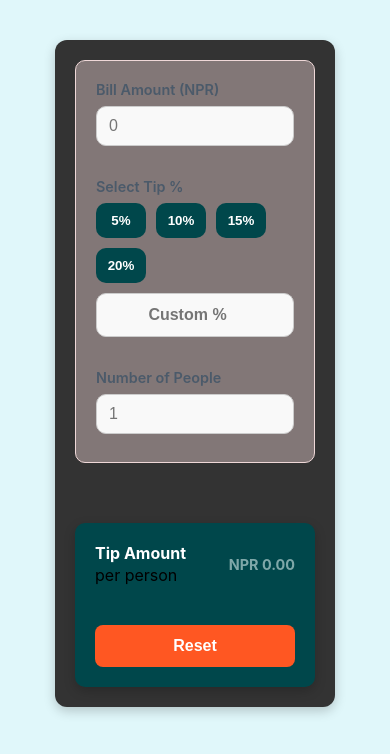
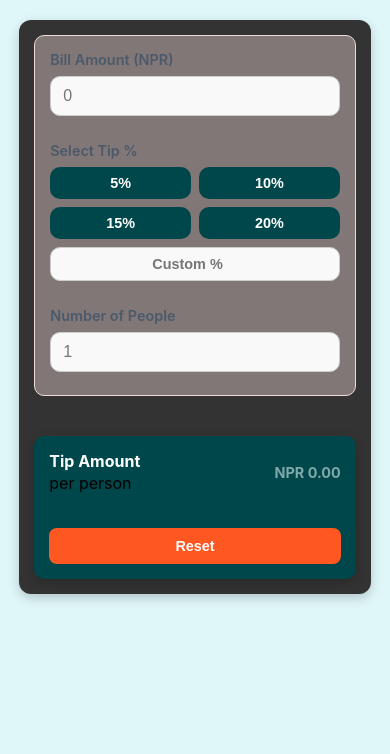
Before and after one commit to Roshan77132/tip-calculator, a plain HTML site: page index.html in a window 390 px wide. Drawn offline with Linux system fonts and the light colour scheme.

Commit message:
Update style.css

```diff
--- a/style.css
+++ b/style.css
@@ -127,5 +127,37 @@ label, .form-control > p{
   background-color: #E64A19;
 }
 @media(max-width:680px){
+body{
+        padding: 20px 10px;
+    }
+    .calculator-container{
+        width:95%;
+        padding: 15px;
+        gap:20px;
+    }
+      .input-section {
+        padding: 15px;
+        gap: 18px;
+    }
 
-}
+    .tip-options {
+        gap: 8px;
+    }
+
+    .tip-btn, #custom-tip {
+        flex: 1 1 calc(50% - 8px); /* 2 buttons per row on small screens */
+        padding: 8px 0;
+        font-size: 0.9rem;
+    }
+     .output-section {
+        padding: 15px;
+        margin-top: 20px;
+    }
+     .result-line {
+        margin-bottom: 15px;
+    }
+       .reset-button {
+        padding: 10px;
+        font-size: 0.9rem;
+    }
+   }
```
